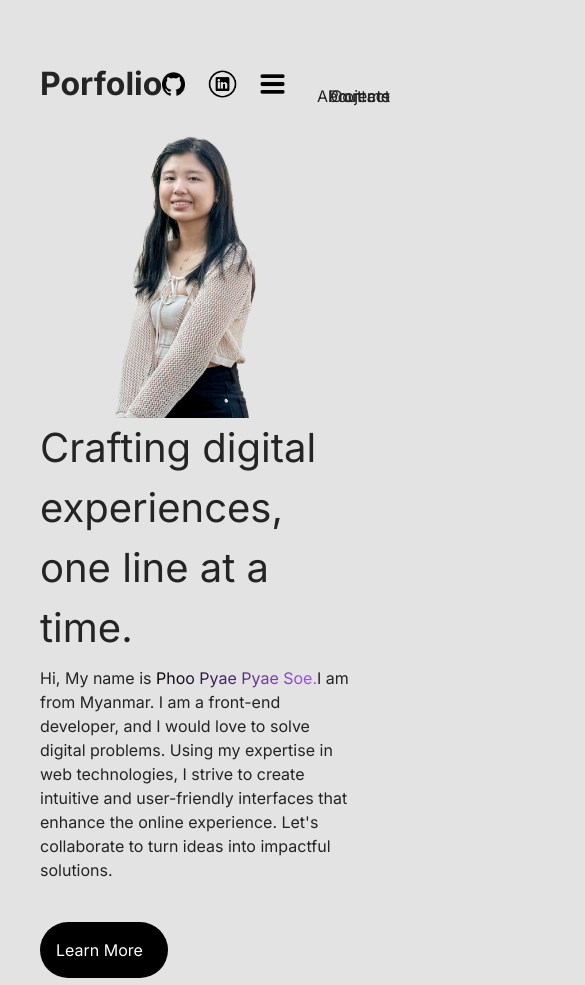
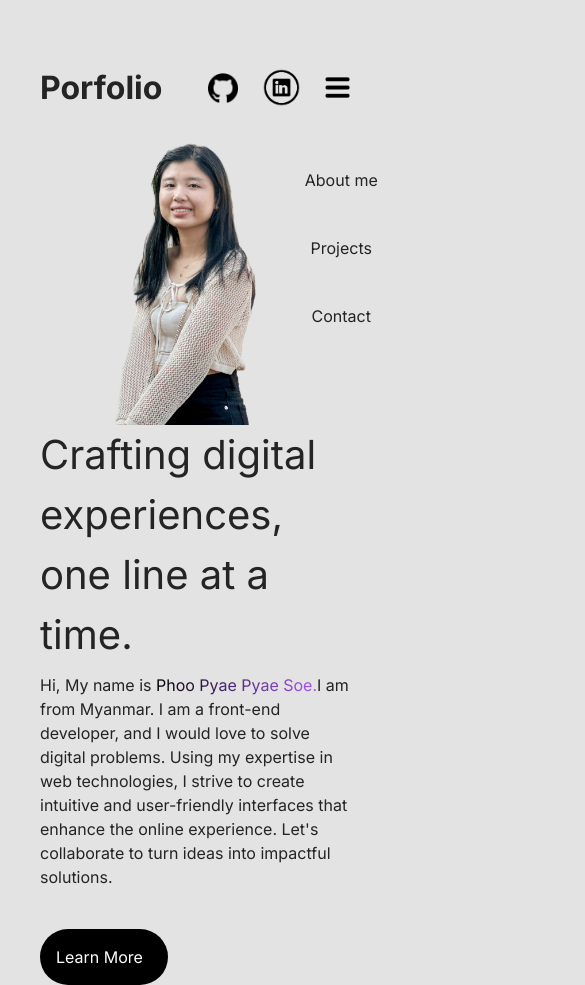
Before and after one commit to phoopyae1/Porfolio_Update, a Next.js app: page / in a window 390 px wide. Both pictures are taken after a click on the picture 337 px from the left and 87 px from the top of the page. Shown: the whole page, 585 px wide, since content can reach past the window. Built offline with nearby package versions, Linux system fonts and the light colour scheme.

Commit message:
menu pop up

```diff
--- a/src/components/Navbar/Links.jsx
+++ b/src/components/Navbar/Links.jsx
@@ -61,9 +61,9 @@ const Links = () => {
 
                 {
                     open && (
-                        <div className=" w-screen h-100vh flex top-0">
+                        <div className="absolute mt-[20rem] bg-[#e3e3e3] right-0 h-[100vh-100px] w-1/4 z-10 flex flex-col items-center gap-11 ">
                             {links.map((link) => (
-                                <a href={link.path} key={link.name} className="lg:hidden flex flex-col absolute right-0">{link.name}</a>))}
+                                <a href={link.path} key={link.name} >{link.name}</a>))}
                         </div>
                     )}
             </div>
```
